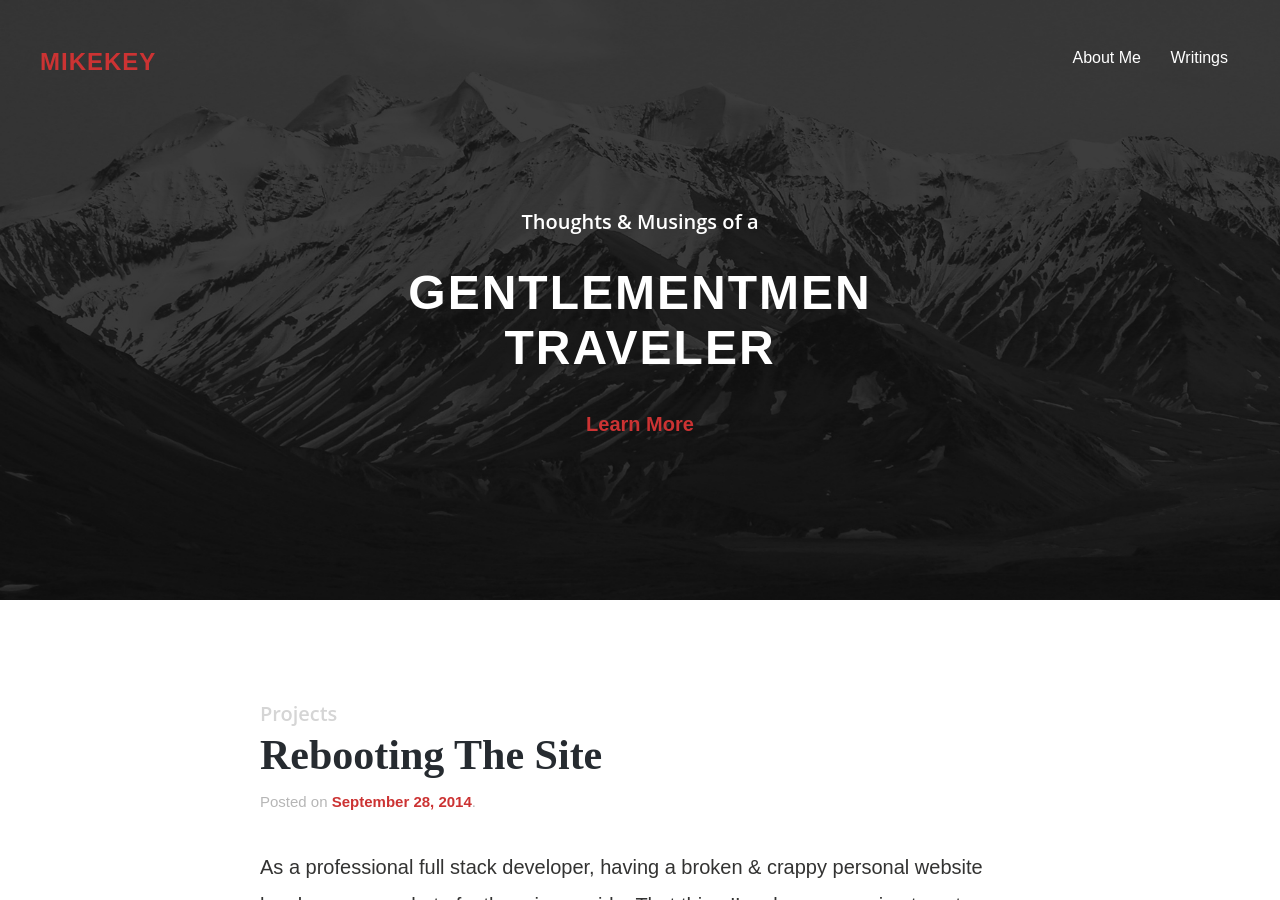
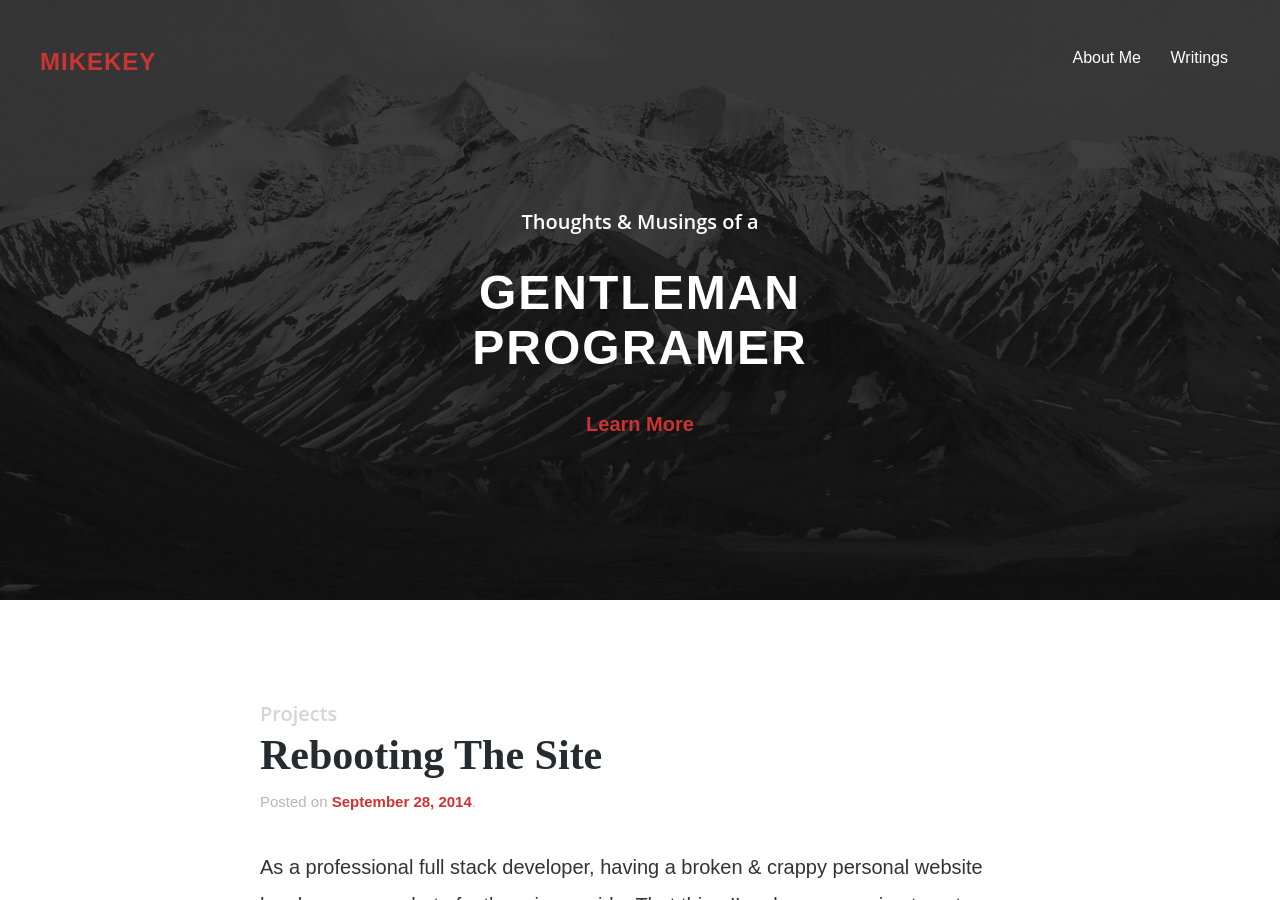
Before and after one commit to devbymike/mk3y.com, a Jekyll site: the page built from index.html, in a window 1280 px wide and 900 px high. Built offline with Jekyll 4.4.1, drawn with Linux system fonts in a browser that asks for light colours; nearby versions of some CDN libraries; the list of posts is cut into pages by our own code.

Commit message:
fixed a typo

```diff
--- a/index.html
+++ b/index.html
@@ -12,8 +12,8 @@ layout: default
                     <h4>Thoughts & Musings of a</h4>
 
                     <div>
-                        <h2>Gentlementmen<br>
-                        Traveler</h2>
+                        <h2>Gentleman<br>
+                        Programer</h2>
 
                         <p><a class="button clear" href=
                         "#postindex">Learn
```
